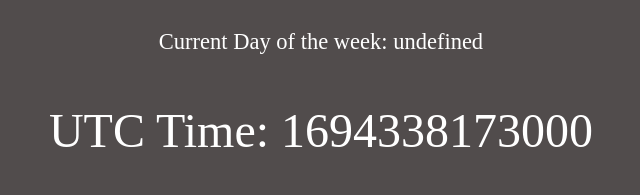
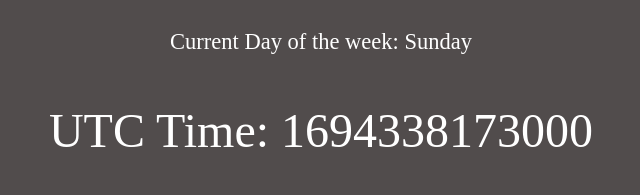
Before and after one commit to mac-anthonyy/zuri-stage-one-task, a plain HTML site: page index.html in a window 1280 px wide. Shown: the part 527-722 px from the top of the page, 319-959 px from the left. Drawn offline with Linux system fonts and the light colour scheme.

Commit message:
modified the index.html file and main.js file

```diff
--- a/index.html
+++ b/index.html
@@ -27,7 +27,7 @@
   </div>
 
   <div class="date">
-    <p id="today" data-testid="currentDayOfTheWeek"> <Span></Span></p>
+    <p id="today" data-testid="currentDayOfTheWeek"></p>
     <p id="utc" data-testid="currentUTCTime"></p>
   </div>
 
--- a/main.js
+++ b/main.js
@@ -1,12 +1,13 @@
 
-const todayEl = document.getElementById('today');
+let todayEl = document.getElementById('today');
 const utcTimeEl = document.getElementById('utc');
 
 const date = new Date();
 
-const daysOfTheWeek = ['Monday','Tuesday','Wednesday','Thursday','Friday','Saturday','Sunday'];
+const daysOfTheWeek = ['Sunday','Monday','Tuesday','Wednesday','Thursday','Friday','Saturday'];
 
-const today = daysOfTheWeek[date.getDay()-1];
+const today = daysOfTheWeek[date.getDay()];
+console.log(date)
 
 
 const updateTime = () => {
@@ -14,7 +15,6 @@ const updateTime = () => {
   utcTimeEl.textContent =  `UTC Time: ${date.getTime()}`
 }
 
-
 todayEl.textContent =  `Current Day of the week: ${today}`;
 
 setInterval(updateTime,1)
```
